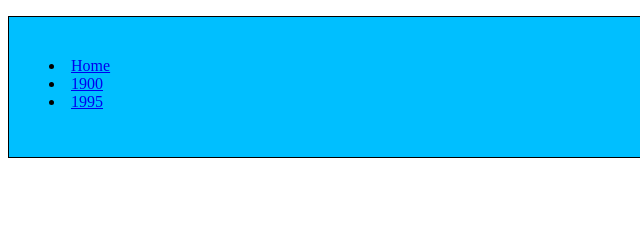
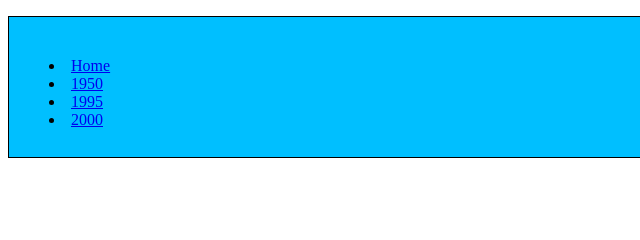
Before and after one commit to smoran09/internet-history, a plain HTML site: page public_html/menu.html in a window 1280 px wide. Shown: the top 240 px of the page, 0-640 px from the left. Drawn offline with Linux system fonts and the light colour scheme.

Commit message:
Update: Added new list item for primaryLinks

```diff
--- a/public_html/menu.html
+++ b/public_html/menu.html
@@ -27,8 +27,9 @@
 <body>
 <menu id="primaryLinks">
     <li><a href="index.html">Home</a></li>
-    <li><a href="menu.html">1900</a></li>
+    <li><a href="menu.html">1950</a></li>
     <li><a href="menu.html">1995</a></li>
+    <li><a href="menu.html">2000</a></li>
 </menu>
 <article>
     <h1>History of the Internet</h1>
```
